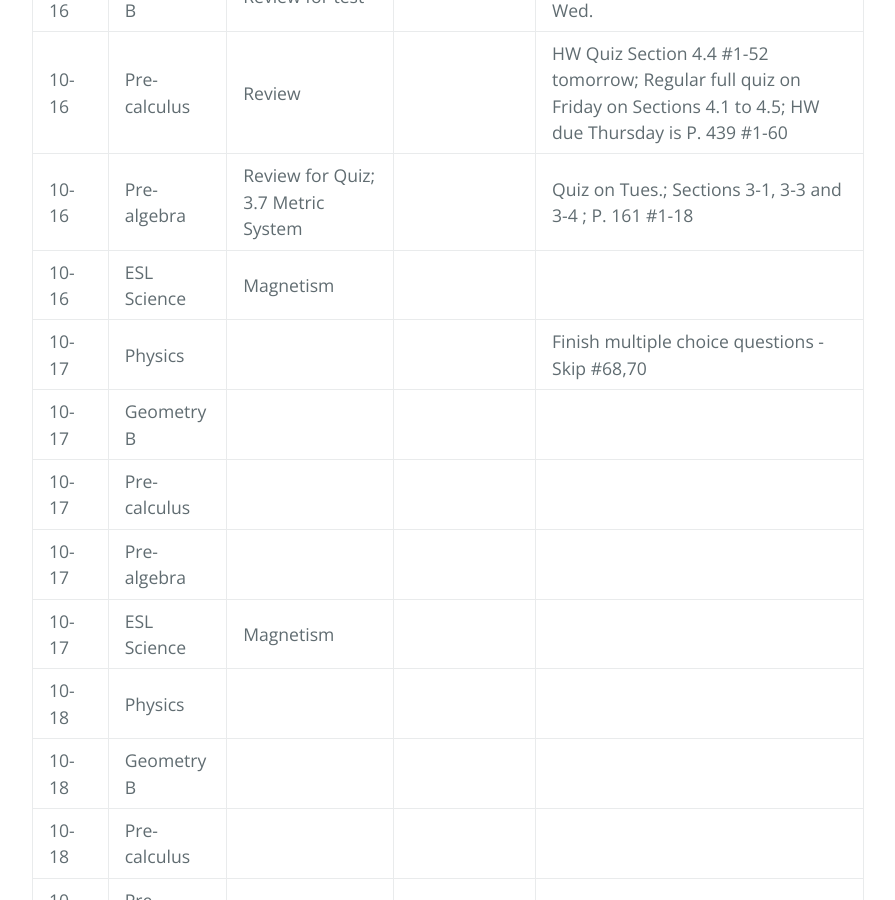
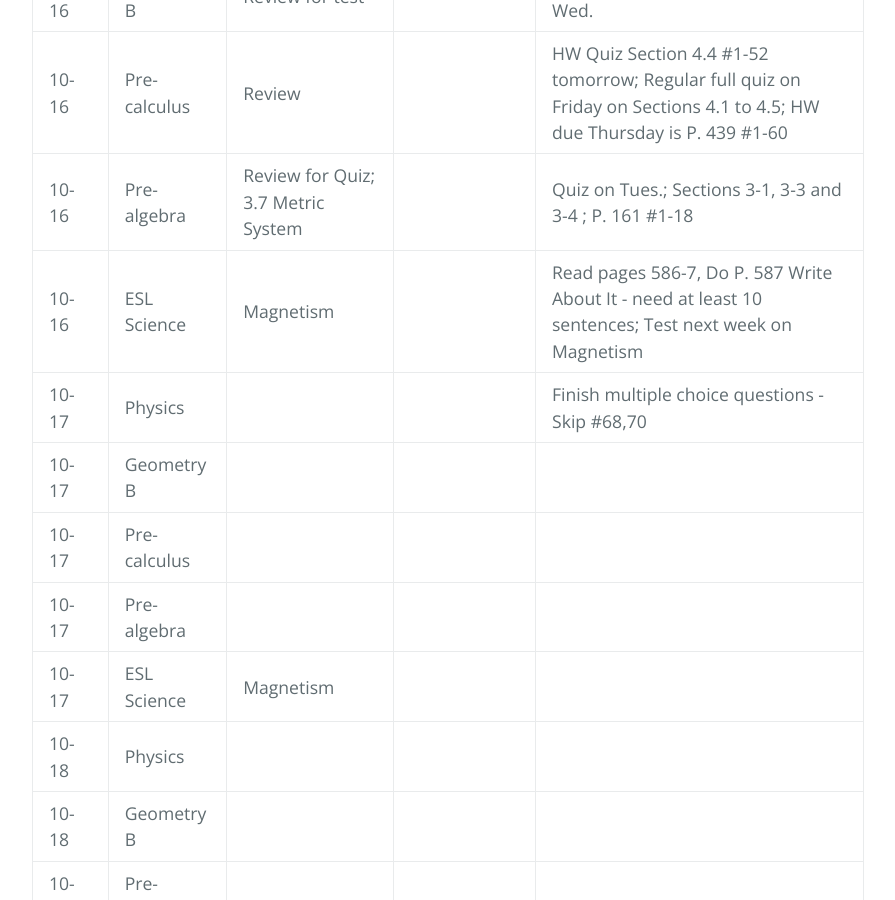
Before and after one commit to gpayoo/gpayoo, a Jekyll site: the page built from index.md, in a window 1280 px wide and 900 px high, scrolled down 773 px. Shown: the whole window, without its empty margins (192-1087 px from the left). Built offline with Jekyll 4.4.1, drawn with Linux system fonts in a browser that asks for light colours; our own code applies the rules of GitHub Pages for plain Markdown files.

Commit message:
Update index.md

```diff
--- a/index.md
+++ b/index.md
@@ -14,7 +14,7 @@ layout: default
 | 10-16 | Geometry B | Review for test  | |  Handouts #50, 51; Ch.9 Test on Wed. |
 | 10-16 | Pre-calculus | Review | |  HW Quiz Section 4.4 #1-52 tomorrow; Regular full quiz on Friday on Sections 4.1 to 4.5; HW due Thursday is P. 439 #1-60
 | 10-16 | Pre-algebra | Review for Quiz; 3.7 Metric System | | Quiz on Tues.; Sections 3-1, 3-3 and 3-4 ; P. 161 #1-18
-| 10-16 | ESL Science | Magnetism |  |
+| 10-16 | ESL Science | Magnetism |  |  Read pages 586-7, Do P. 587 Write About It - need at least 10 sentences; Test next week on Magnetism
 | 10-17 | Physics |  | | Finish multiple choice questions - Skip #68,70
 | 10-17 | Geometry B |   | |   |
 | 10-17 | Pre-calculus |  | |
```
